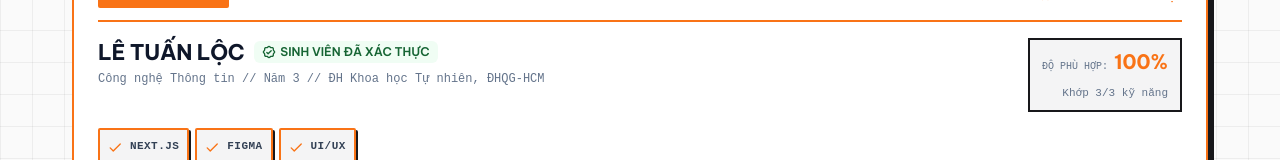
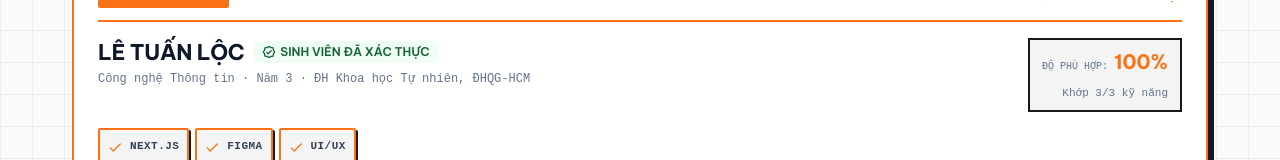
Before and after one commit to KidCute1412/GenDA, a Next.js app in the folder apps/web/: page /sme/projects/p-coffee-lab/review in a window 1280 px wide. Shown: the part 324-484 px from the top of the page. Built offline with nearby package versions, Linux system fonts and the light colour scheme.

Commit message:
fix(sme): replace bare // separators in JSX text with middle dot
Fixes ESLint react/jsx-no-comment-textnodes error that caused Vercel build to fail.
// inside JSX children is treated as a comment — replaced with · separator.

```diff
--- a/apps/web/app/(sme)/sme/projects/[id]/review/page.tsx
+++ b/apps/web/app/(sme)/sme/projects/[id]/review/page.tsx
@@ -153,7 +153,7 @@ export default async function ReviewApplicantsPage({ params }: { params: Promise
                         </div>
 
                         <p className="text-muted" style={{ margin: "4px 0 0", fontSize: "12px", fontFamily: "ui-monospace, monospace" }}>
-                          {applicant.major} // {applicant.year} // {applicant.school}
+                          {applicant.major} · {applicant.year} · {applicant.school}
                         </p>
                       </div>
 
```
